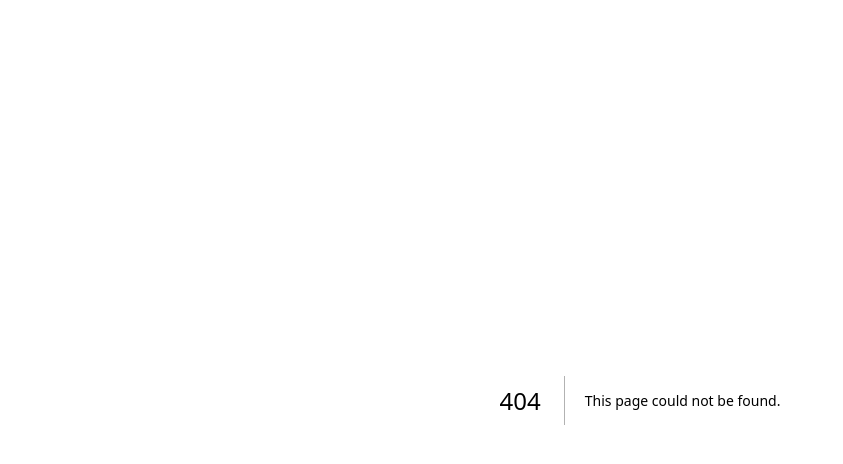
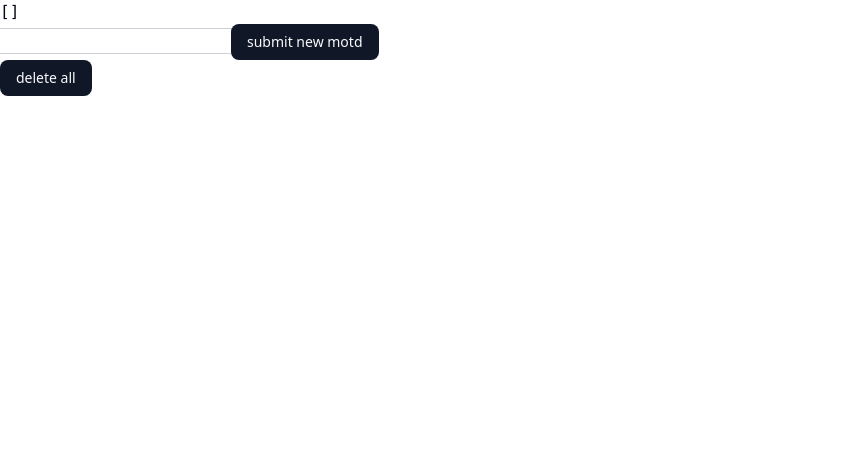
Before and after one commit to nordbobirk/02369-project, a Next.js app: page /test in a window 1280 px wide. Before the commit this address had no page. Shown: the top 464 px of the page, without its empty margins (0-843 px from the left). Built offline with nearby package versions, Linux system fonts and the light colour scheme; no server answers; the database is empty.

Commit message:
showcase

```diff
--- /dev/null
+++ b/src/app/test/DeleteAll.tsx
@@ -0,0 +1,14 @@
+"use client";
+
+import { useState } from "react";
+import { deleteAll } from "./action";
+import { Button } from "@/components/ui/button";
+
+export function DeleteAll() {
+  const [loading, setLoading] = useState(false);
+  const onClick = () => {
+    setLoading(true);
+    deleteAll().then(() => setLoading(false));
+  };
+  return <Button onClick={onClick}>{loading ? "loading" : "delete all"}</Button>;
+}
--- /dev/null
+++ b/src/app/test/Submit.tsx
@@ -0,0 +1,24 @@
+"use client";
+
+import { useState } from "react";
+import { newMotd } from "./action";
+import { Button } from "@/components/ui/button";
+
+export function SubmitButton() {
+  const [loading, setLoading] = useState(false);
+  const [msg, setMsg] = useState("");
+
+  const onClick = () => {
+    setLoading(true);
+    newMotd(msg).then(() => setLoading(false));
+  };
+
+  return (
+    <div>
+      <input className="outline" type="text" onChange={(e) => setMsg(e.target.value)} value={msg}/>
+      <Button onClick={onClick}>
+        {loading ? "loading" : "submit new motd"}
+      </Button>
+    </div>
+  );
+}
--- /dev/null
+++ b/src/app/test/action.ts
@@ -0,0 +1,16 @@
+"use server";
+
+import { initServerClient } from "@/lib/supabase/server";
+import { revalidatePath } from "next/cache";
+
+export async function newMotd(msg: string) {
+  const supabase = await initServerClient();
+  await supabase.from("motd").insert({ msg });
+  revalidatePath("/test", "page");
+}
+
+export async function deleteAll() {
+    const supabase = await initServerClient();
+    await supabase.from("motd").delete().neq("id", 0);
+    revalidatePath("/test", "page");
+}
--- /dev/null
+++ b/src/app/test/page.tsx
@@ -0,0 +1,14 @@
+import { initServerClient } from "@/lib/supabase/server";
+import { SubmitButton } from "./Submit";
+import { DeleteAll } from "./DeleteAll";
+
+export default async function Page() {
+  const supabase = await initServerClient();
+  const response = await supabase.from("motd").select();
+
+  return <div>
+    <pre>{JSON.stringify(response.data)}</pre>
+    <SubmitButton />
+    <DeleteAll />
+  </div>;
+}
--- /dev/null
+++ b/src/components/ui/button.tsx
@@ -0,0 +1,60 @@
+import * as React from "react"
+import { Slot } from "@radix-ui/react-slot"
+import { cva, type VariantProps } from "class-variance-authority"
+
+import { cn } from "@/lib/utils"
+
+const buttonVariants = cva(
+  "inline-flex items-center justify-center gap-2 whitespace-nowrap rounded-md text-sm font-medium transition-all disabled:pointer-events-none disabled:opacity-50 [&_svg]:pointer-events-none [&_svg:not([class*='size-'])]:size-4 shrink-0 [&_svg]:shrink-0 outline-none focus-visible:border-ring focus-visible:ring-ring/50 focus-visible:ring-[3px] aria-invalid:ring-destructive/20 dark:aria-invalid:ring-destructive/40 aria-invalid:border-destructive",
+  {
+    variants: {
+      variant: {
+        default: "bg-primary text-primary-foreground hover:bg-primary/90",
+        destructive:
+          "bg-destructive text-white hover:bg-destructive/90 focus-visible:ring-destructive/20 dark:focus-visible:ring-destructive/40 dark:bg-destructive/60",
+        outline:
+          "border bg-background shadow-xs hover:bg-accent hover:text-accent-foreground dark:bg-input/30 dark:border-input dark:hover:bg-input/50",
+        secondary:
+          "bg-secondary text-secondary-foreground hover:bg-secondary/80",
+        ghost:
+          "hover:bg-accent hover:text-accent-foreground dark:hover:bg-accent/50",
+        link: "text-primary underline-offset-4 hover:underline",
+      },
+      size: {
+        default: "h-9 px-4 py-2 has-[>svg]:px-3",
+        sm: "h-8 rounded-md gap-1.5 px-3 has-[>svg]:px-2.5",
+        lg: "h-10 rounded-md px-6 has-[>svg]:px-4",
+        icon: "size-9",
+        "icon-sm": "size-8",
+        "icon-lg": "size-10",
+      },
+    },
+    defaultVariants: {
+      variant: "default",
+      size: "default",
+    },
+  }
+)
+
+function Button({
+  className,
+  variant,
+  size,
+  asChild = false,
+  ...props
+}: React.ComponentProps<"button"> &
+  VariantProps<typeof buttonVariants> & {
+    asChild?: boolean
+  }) {
+  const Comp = asChild ? Slot : "button"
+
+  return (
+    <Comp
+      data-slot="button"
+      className={cn(buttonVariants({ variant, size, className }))}
+      {...props}
+    />
+  )
+}
+
+export { Button, buttonVariants }
```
